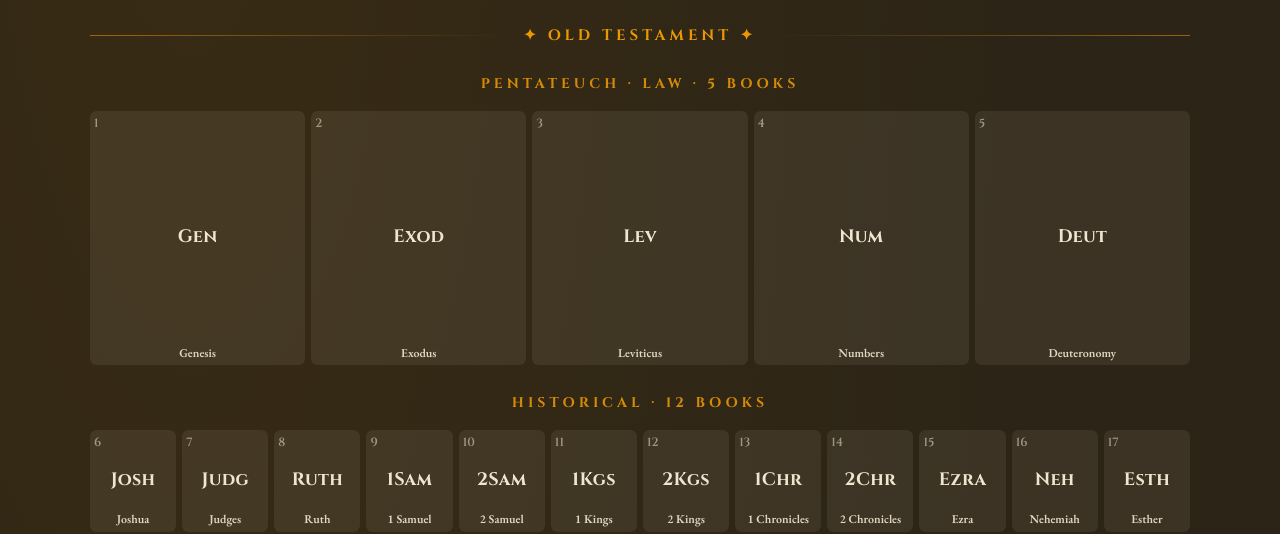
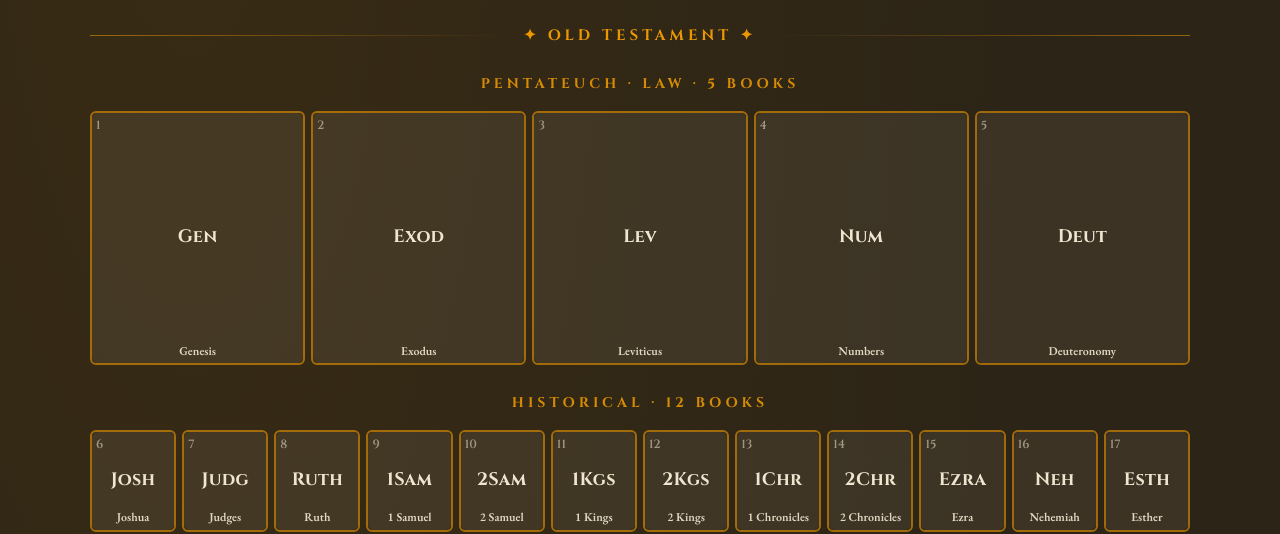
Before and after one commit to rscotto/estudo-biblico-website, an Astro site in the folder astro-site/: page /en in a window 1280 px wide. Shown: the part 302-836 px from the top of the page. Built offline with nearby package versions, Linux system fonts and the light colour scheme; Astro itself is replaced by a stand-in of ours.

Commit message:
Fix cell border hidden by scoped button reset
The local <style> in pt/index.astro and en/index.astro included
'border: none' as part of the <button> reset, which Astro scoped with
a cid attribute and overrode the gold border set in BaseLayout.
Removed border:none from the reset; the BaseLayout 2px gold border now
shows correctly.

```diff
--- a/astro-site/src/pages/en/index.astro
+++ b/astro-site/src/pages/en/index.astro
@@ -164,8 +164,7 @@ const dbJson = JSON.stringify(Object.fromEntries(
 </div>
 
 <style>
-  .cell { background: none; border: none; text-align: inherit; font: inherit; color: inherit; }
-  .cell { cursor: pointer; }
+  .cell { background: none; text-align: inherit; font: inherit; color: inherit; cursor: pointer; }
 </style>
 
 <script define:vars={{ dbJson }}>
--- a/astro-site/src/pages/pt/index.astro
+++ b/astro-site/src/pages/pt/index.astro
@@ -165,8 +165,7 @@ const dbJson = JSON.stringify(Object.fromEntries(
 </div>
 
 <style>
-  .cell { background: none; border: none; text-align: inherit; font: inherit; color: inherit; }
-  .cell { cursor: pointer; }
+  .cell { background: none; text-align: inherit; font: inherit; color: inherit; cursor: pointer; }
 </style>
 
 <script define:vars={{ dbJson }}>
```
